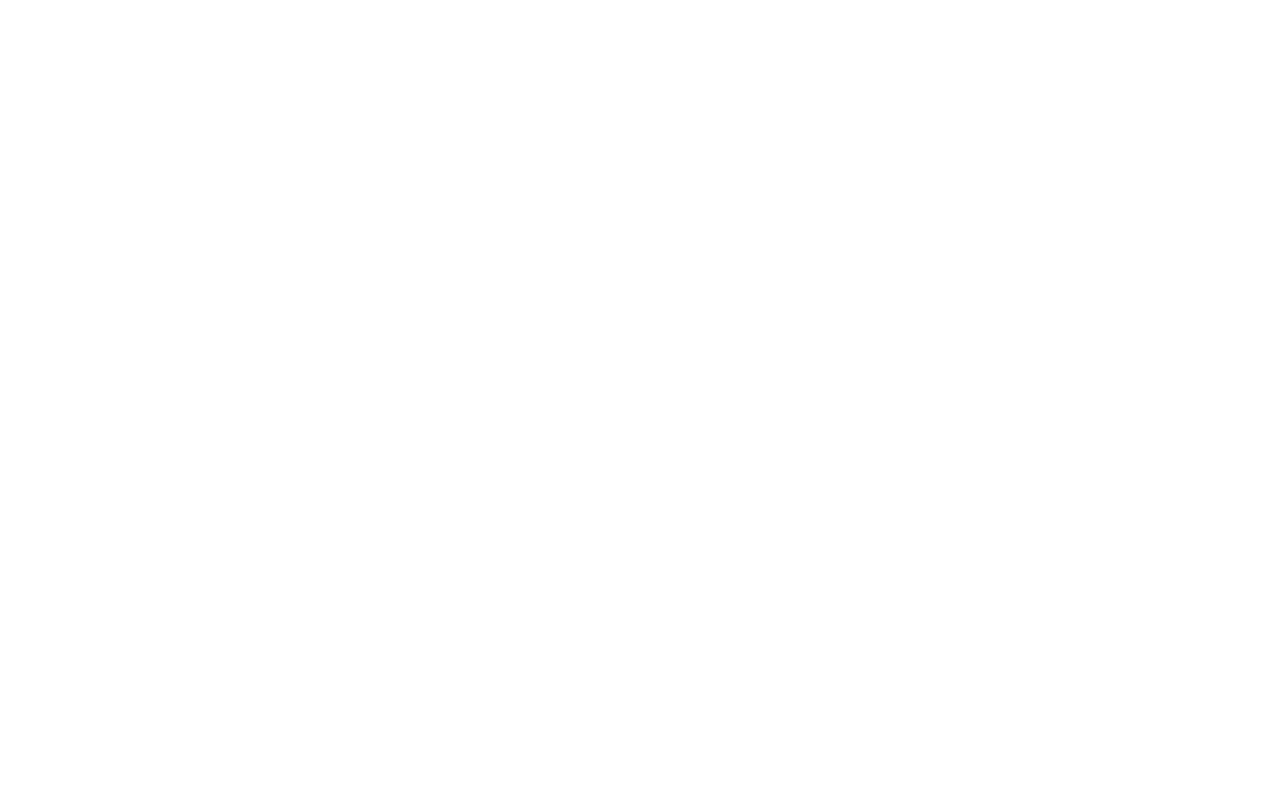
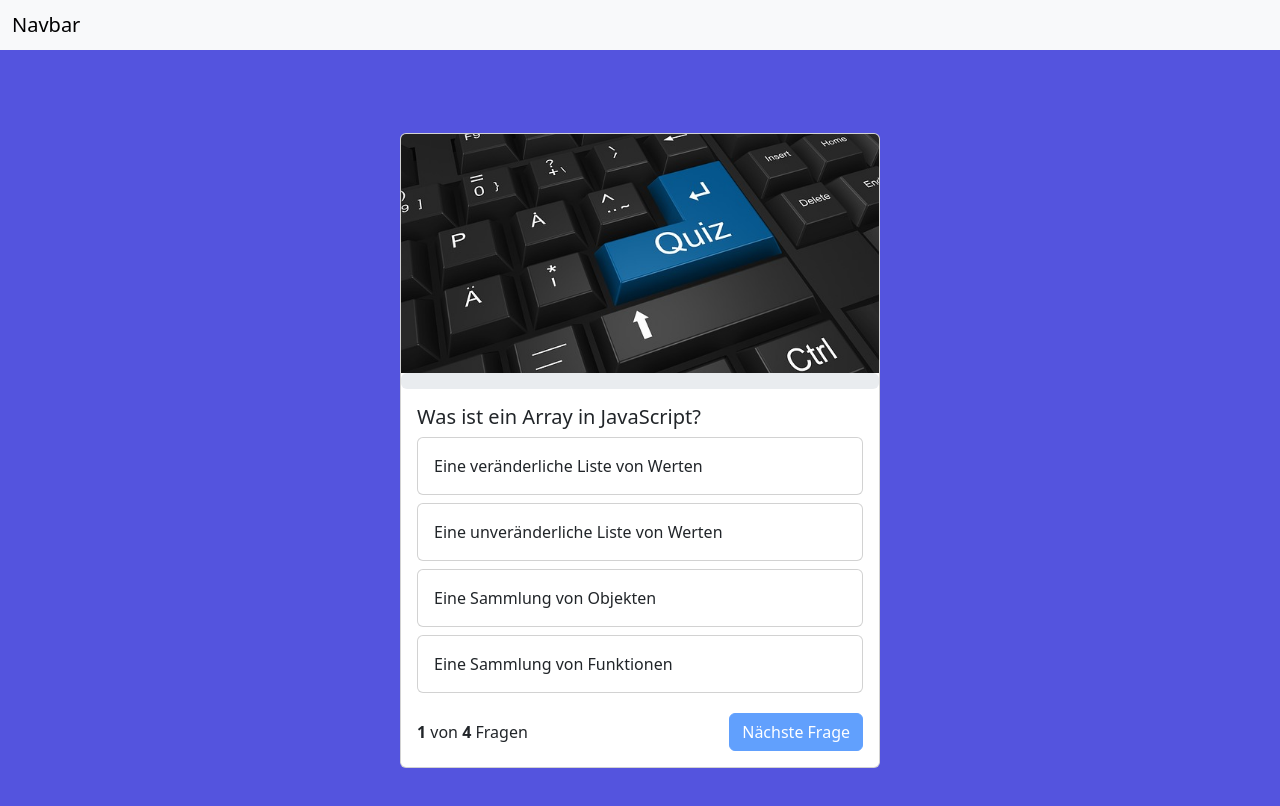
Before and after one commit to M-Akbas/Quiz-App, a website: page index.html in a window 1280 px wide. Drawn offline with nearby package versions, Linux system fonts and the light colour scheme.

Commit message:
quiz app done

```diff
--- a/index.html
+++ b/index.html
@@ -1,14 +1,101 @@
 <!DOCTYPE html>
 <html lang="en">
-<head>
-    <meta charset="UTF-8">
-    <meta http-equiv="X-UA-Compatible" content="IE=edge">
-    <meta name="viewport" content="width=device-width, initial-scale=1.0">
+  <head>
+    <meta charset="UTF-8" />
+    <meta http-equiv="X-UA-Compatible" content="IE=edge" />
+    <meta name="viewport" content="width=device-width, initial-scale=1.0" />
     <title>Quiz App</title>
-    <link rel="stylesheet" href="style.css">
+    <link rel="stylesheet" href="style.css" />
     <script src="main.js"></script>
-</head>
-<body>
+    <!-- bootstrap files -->
+    <link
+      href="https://cdn.jsdelivr.net/npm/bootstrap@5.3.0-alpha1/dist/css/bootstrap.min.css"
+      rel="stylesheet"
+      integrity="sha384-GLhlTQ8iRABdZLl6O3oVMWSktQOp6b7In1Zl3/Jr59b6EGGoI1aFkw7cmDA6j6gD"
+      crossorigin="anonymous"
+    />
+    <script
+      src="https://cdn.jsdelivr.net/npm/bootstrap@5.3.0-alpha1/dist/js/bootstrap.bundle.min.js"
+      integrity="sha384-w76AqPfDkMBDXo30jS1Sgez6pr3x5MlQ1ZAGC+nuZB+EYdgRZgiwxhTBTkF7CXvN"
+      crossorigin="anonymous"
+    ></script>
+  </head>
+  <body onload="init()">
+    <!-- As a heading -->
+    <nav class="navbar bg-body-tertiary">
+      <div class="container-fluid">
+        <span class="navbar-brand mb-0 h1">Navbar</span>
+      </div>
+    </nav>
 
-</body>
+    <div class="container">
+      <div class="card main-card">
+        <img
+          src="img/quizImg.jpg"
+          id="header-img"
+          class="card-img-top"
+          alt="..."
+        />
+        <div class="progress">
+          <div
+            class="progress-bar"
+            id="progressBar"
+            style="width: 0%"
+            role="progressbar"
+          >
+            0%
+          </div>
+        </div>
+        <div class="card-body" id="endScreen" style="display: none">
+          <div class="text-center fontH">Quiz beendet!</div>
+          <div class="text-center">
+            Du hast <b id="id-of-correct-q">xxx</b> fragen von
+            <b id="amountOfQuestions">xxx</b> richtig beantwortet
+          </div>
+          <div class="button-again">
+            <button onclick="restartGame()" class="btn btn-primary">
+              Erneut Spielen
+            </button>
+          </div>
+        </div>
+        <div class="card-body" id="questionBody">
+          <h5 class="card-title" id="questionText">Frage</h5>
+          <div class="card quiz-answer-card mb-2" onclick="answer('answer_1')">
+            <div class="card-body" id="answer_1">
+              This is some text within a card body.
+            </div>
+          </div>
+          <div class="card quiz-answer-card mb-2" onclick="answer('answer_2')">
+            <div class="card-body" id="answer_2">
+              This is some text within a card body.
+            </div>
+          </div>
+          <div class="card quiz-answer-card mb-2" onclick="answer('answer_3')">
+            <div class="card-body" id="answer_3">
+              This is some text within a card body.
+            </div>
+          </div>
+          <div class="card quiz-answer-card mb-2" onclick="answer('answer_4')">
+            <div class="card-body" id="answer_4">
+              This is some text within a card body.
+            </div>
+          </div>
+          <div class="question-footer">
+            <span
+              ><b id="questionCounter">X</b> von
+              <b id="all-questions">X</b> Fragen
+            </span>
+            <button
+              onclick="nextQuestion()"
+              class="btn btn-primary"
+              id="next-Button"
+              disabled
+            >
+              Nächste Frage
+            </button>
+          </div>
+        </div>
+      </div>
+    </div>
+  </body>
 </html>
--- a/main.js
+++ b/main.js
@@ -0,0 +1,136 @@
+let questions = [
+  {
+    question: "Was ist ein Array in JavaScript?",
+    answer_1: "Eine veränderliche Liste von Werten",
+    answer_2: "Eine unveränderliche Liste von Werten",
+    answer_3: "Eine Sammlung von Objekten",
+    answer_4: "Eine Sammlung von Funktionen",
+    right_answer: 1,
+  },
+  {
+    question: "Was ist ein Boolean in JavaScript?",
+    answer_1: "Eine Zahl",
+    answer_2: "Ein String",
+    answer_3: "Ein Objekt",
+    answer_4: "Ein Wahrheitswert",
+    right_answer: 4,
+  },
+  {
+    question: "Wie hieß der Erfinder von JavaScript?",
+    answer_1: "Marty McFly",
+    answer_2: "Dr. Emmet Brown",
+    answer_3: "Brendan Eich",
+    answer_4: "Michael Jackson",
+    right_answer: 3,
+  },
+  {
+    question: "Was ist eine Variable in JavaScript?",
+    answer_1: "Ein Wert, der nicht verändert werden kann",
+    answer_2: "Ein Wert, der dynamisch geändert werden kann",
+    answer_3: "Ein Wert, der nur für die Verwendung in Schleifen geeignet ist",
+    answer_4: "Ein Wert, der nur für die Verwendung in Funktionen geeignet ist",
+    right_answer: 2,
+  },
+];
+
+let currentQuestion = 0;
+let correctQuestions = 0;
+let questionCounter = 1;
+
+function init() {
+  let all_questions = document.getElementById("all-questions");
+  all_questions.innerHTML = questions.length;
+  showQuestion();
+}
+
+function showQuestion() {
+  if (gameIsOver()) {
+    showEndScreen();
+  } else {
+    showNextQuestions();
+  }
+}
+
+function answer(selection) {
+  let question = questions[currentQuestion];
+  let selectedQuestionNumber = selection.slice(-1);
+  let idOfAnswer = `answer_${question["right_answer"]}`;
+
+  if (selectedQuestionNumber == question["right_answer"]) {
+    document.getElementById(selection).classList.add("bg-success");
+    correctQuestions++;
+  } else {
+    document.getElementById(selection).classList.add("bg-danger");
+    document.getElementById(idOfAnswer).classList.add("bg-success");
+  }
+  document.getElementById("next-Button").disabled = false;
+}
+
+function nextQuestion() {
+  currentQuestion++;
+  questionCounter++;
+  resetAnswer();
+  document.getElementById("questionCounter").innerHTML = questionCounter;
+  showQuestion();
+  document.getElementById("next-Button").disabled = true;
+}
+
+
+function resetAnswer() {
+  document
+    .getElementById("answer_1")
+    .classList.remove("bg-danger", "bg-success");
+  document
+    .getElementById("answer_2")
+    .classList.remove("bg-danger", "bg-success");
+  document
+    .getElementById("answer_3")
+    .classList.remove("bg-danger", "bg-success");
+  document
+    .getElementById("answer_4")
+    .classList.remove("bg-danger", "bg-success");
+}
+
+
+function restartGame() {
+  document.getElementById("header-img").src = "img/quizImg.jpg";
+  document.getElementById("endScreen").style = 'display: none';
+  document.getElementById("questionBody").style = '';
+  questionCounter = 1;
+  currentQuestion = 0;
+  correctQuestions = 0;
+  init();
+}
+
+
+ function showEndScreen(){
+  document.getElementById("endScreen").style = "";
+  document.getElementById("questionBody").style = "display : none;";
+  document.getElementById("amountOfQuestions").innerHTML = questions.length;
+  document.getElementById("id-of-correct-q").innerHTML = correctQuestions;
+  document.getElementById("header-img").src = "img/trophy.png";
+  document.getElementById('progressBar').style = 'display: none';
+ }
+
+
+ function showNextQuestions(){
+  progressBarUpdate();
+  let question = questions[currentQuestion];
+  document.getElementById("questionText").innerHTML = question["question"];
+  document.getElementById("answer_1").innerHTML = question["answer_1"];
+  document.getElementById("answer_2").innerHTML = question["answer_2"];
+  document.getElementById("answer_3").innerHTML = question["answer_3"];
+  document.getElementById("answer_4").innerHTML = question["answer_4"];
+  document.getElementById('questionCounter').innerHTML = questionCounter;
+ }
+
+ function progressBarUpdate(){
+  let percent = currentQuestion / questions.length;
+  percent = percent * 100;
+
+  document.getElementById("progressBar").innerHTML = `${percent} %`;
+  document.getElementById("progressBar").style = `width: ${percent}%`;
+ }
+ function gameIsOver(){
+  return currentQuestion >= questions.length;
+ }
--- a/style.css
+++ b/style.css
@@ -0,0 +1,44 @@
+body {
+  background-color: rgb(84, 84, 222) !important;
+}
+
+.container {
+  min-height: 100vh;
+  background-color: rgb(84, 84, 222) !important;
+  display: flex;
+  justify-content: center;
+  align-items: center;
+}
+.question-footer {
+  display: flex;
+  justify-content: space-between;
+  border-top: 1px solid (0, 0, 0, 0.4);
+  align-items: center;
+  padding-top: 12px;
+}
+.main-card {
+  width: 30rem;
+}
+.quiz-answer-card:hover {
+  cursor: pointer;
+  background-color: rgba(233, 233, 233, 0.365);
+}
+.bg-success {
+  color: white !important;
+}
+.bg-danger {
+  color: white !important;
+}
+
+.fontH{
+  font-size: 30px;
+  margin-bottom: 10px;
+}
+#id-of-correct-q{
+  color: green;
+}
+.button-again{
+  display: flex;
+  justify-content: center;
+  margin-top: 20px;
+}
```
Also changed, not shown: img/quizImg.jpg (added), img/trophy.png (added).
